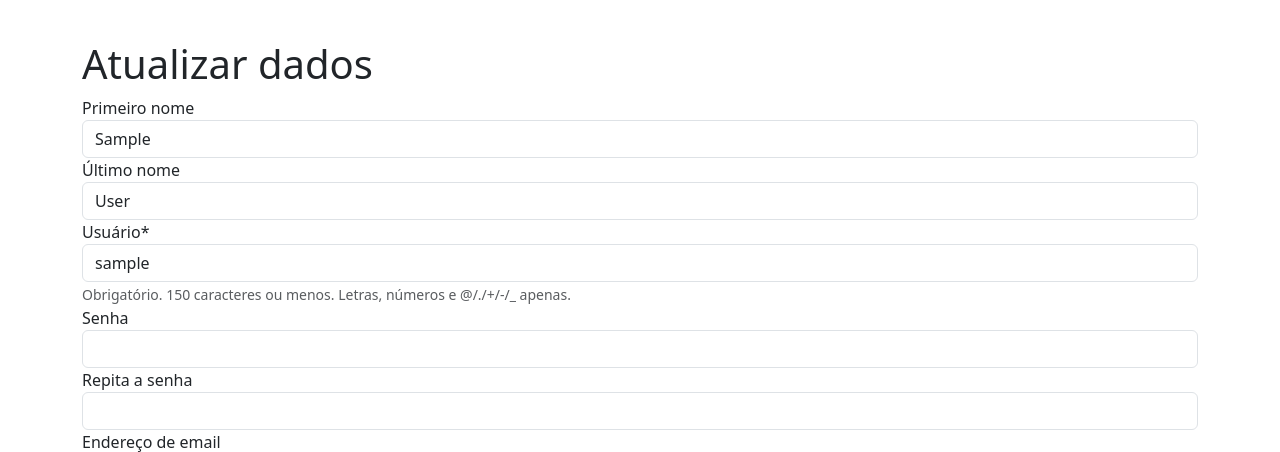
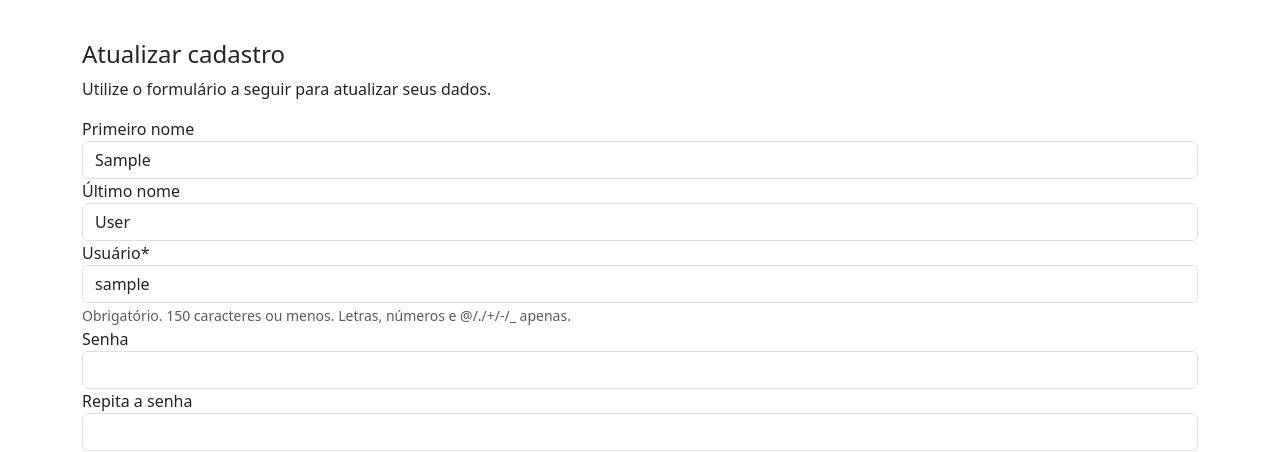
Before and after one commit to owleyes62/To-chiQ-E_commerce-, a Django app: page /perfil/ in a window 1280 px wide. Shown: the part 146-598 px from the top of the page. Run offline with Django 4.2, Linux system fonts and the light colour scheme; the visitor is signed in with stand-in values (Sample User, id 1); data that the repository does not hold is empty; some libraries are stand-ins or nearby versions.

Commit message:
Atualizando Titulos

```diff
--- a/perfil/templates/perfil/atualizar.html
+++ b/perfil/templates/perfil/atualizar.html
@@ -1,5 +1,10 @@
 {% extends 'perfil/criar.html' %}
 
+{% block titulo %}Atualizar perfil de {{ user }} | {% endblock %}
+
 {% block titulocadastro %}
-<h1>Atualizar dados</h1>
+<h4>Atualizar cadastro</h4>
+<p>
+    Utilize o formulário a seguir para atualizar seus dados.
+</p>
 {% endblock %}
--- a/templates/base.html
+++ b/templates/base.html
@@ -3,7 +3,7 @@
 
 <head>
     {% include 'parciais/_head.html' %}
-    <title>{% block titulo %}{% endblock %}E-commerce</title>
+    <title>{% block titulo %}{% endblock %}Tô chiQ</title>
 </head>
 
 <body>
```
